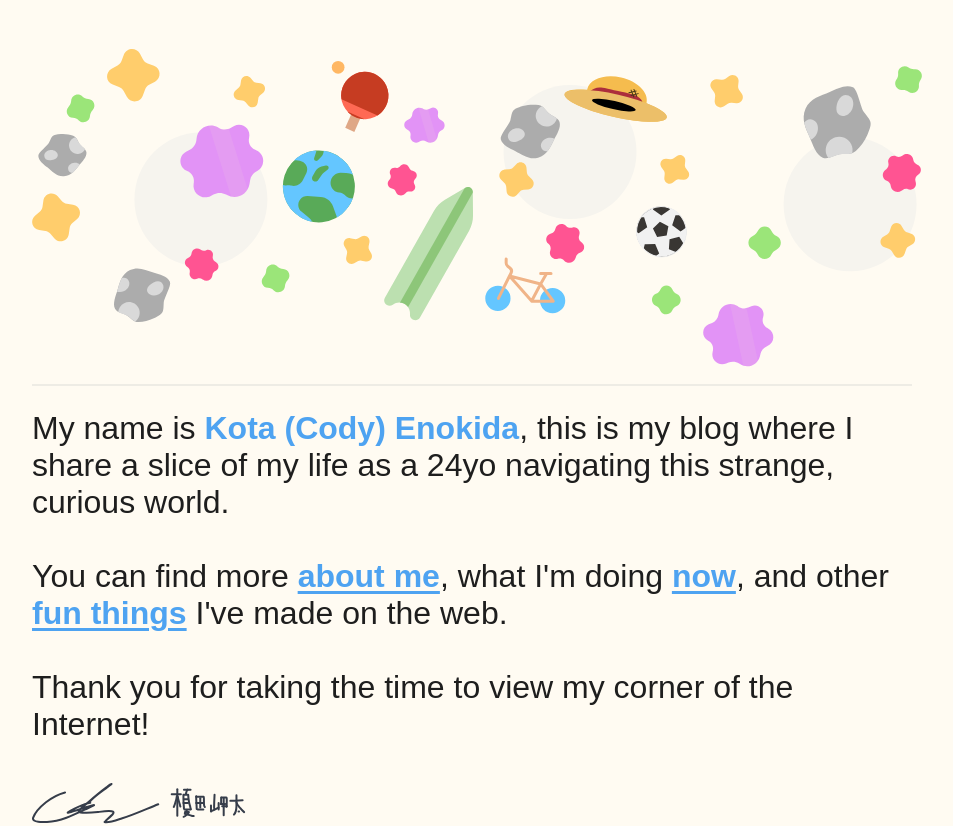
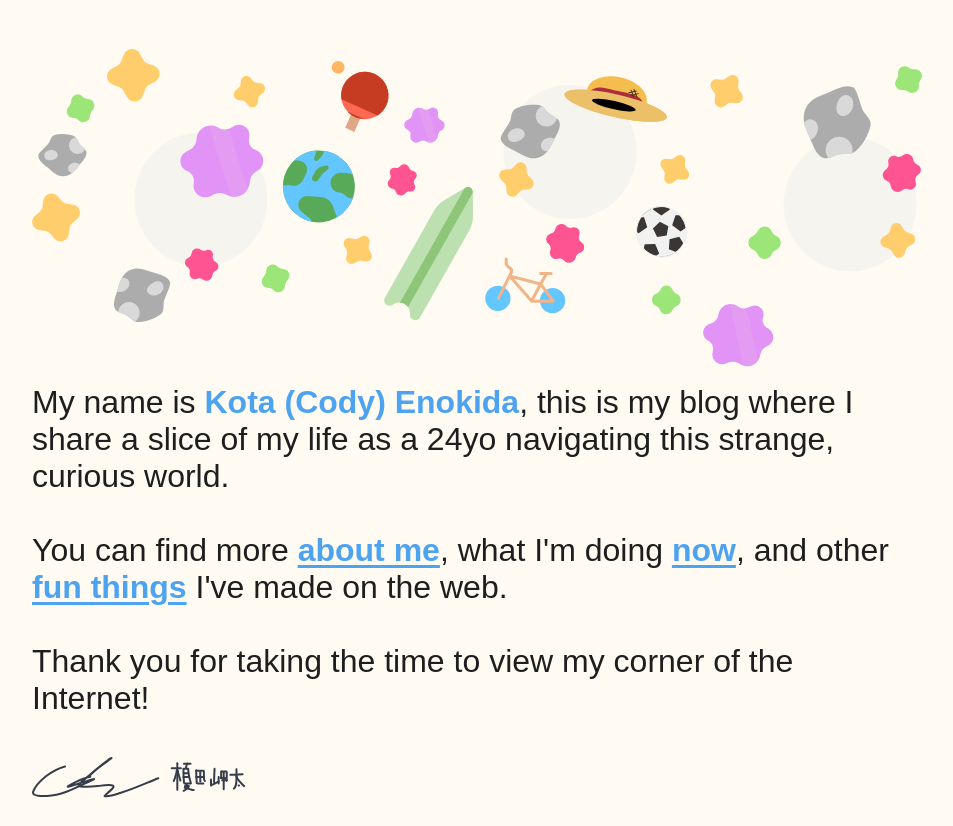
Before and after one commit to codyenokida/kotakun.blog-legacy, a Next.js app: page / in a window 1280 px wide. Shown: the top 826 px of the page, without its empty margins (168-1121 px from the left). Built offline with nearby package versions, Linux system fonts and the light colour scheme; no server answers; a web font is replaced by a local one.

Commit message:
Added animation

```diff
--- a/app/page.module.scss
+++ b/app/page.module.scss
@@ -14,7 +14,7 @@
     height: 2px;
     background-color: var(--color-border-gray);
 
-    animation: fade-in 1s backwards;
+    animation: fade-in 1s forwards;
     animation-delay: 600ms;
   }
 
@@ -23,8 +23,9 @@
     font-weight: var(--font-weight-400);
     font-size: var(--font-size-7);
     transform: translateY(0px);
+    opacity: 0;
 
-    animation: fade-in 1s backwards;
+    animation: fade-in 1s forwards;
     animation-delay: 700ms;
 
     .name {
@@ -34,7 +35,7 @@
 
   .signature {
     margin-top: var(--space-4);
-    animation: fade-in 1s backwards;
+    animation: fade-in 1s forwards;
     animation-delay: 850ms;
 
     path {
--- a/app/page.tsx
+++ b/app/page.tsx
@@ -15,7 +15,6 @@ export default async function Page() {
   return (
     <MainLayout>
       <div className={styles.content}>
-        <div className={styles.divider} />
         <h1 className={styles.title}>
           My name is{" "}
           <strong className={styles.name}>Kota (Cody) Enokida</strong>, this is
```
